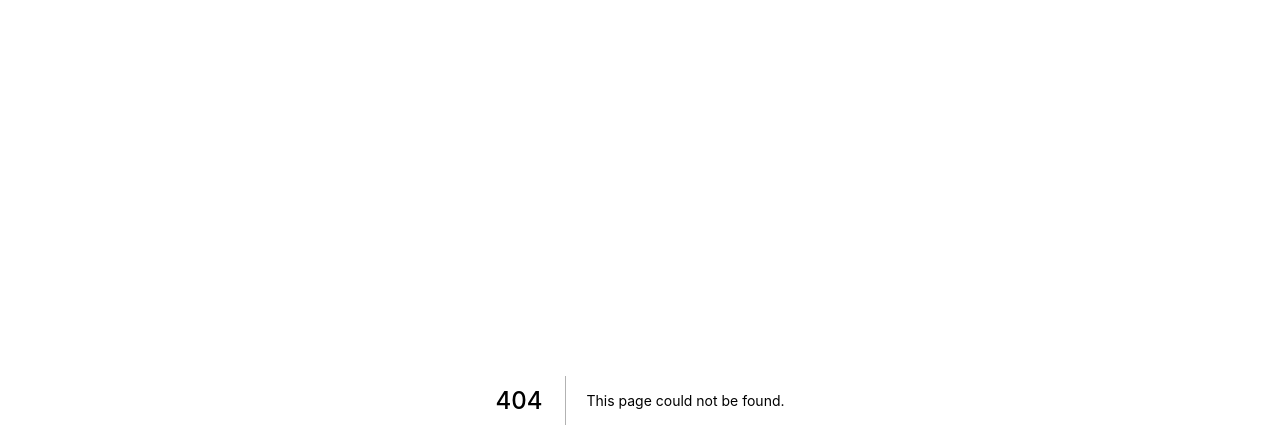
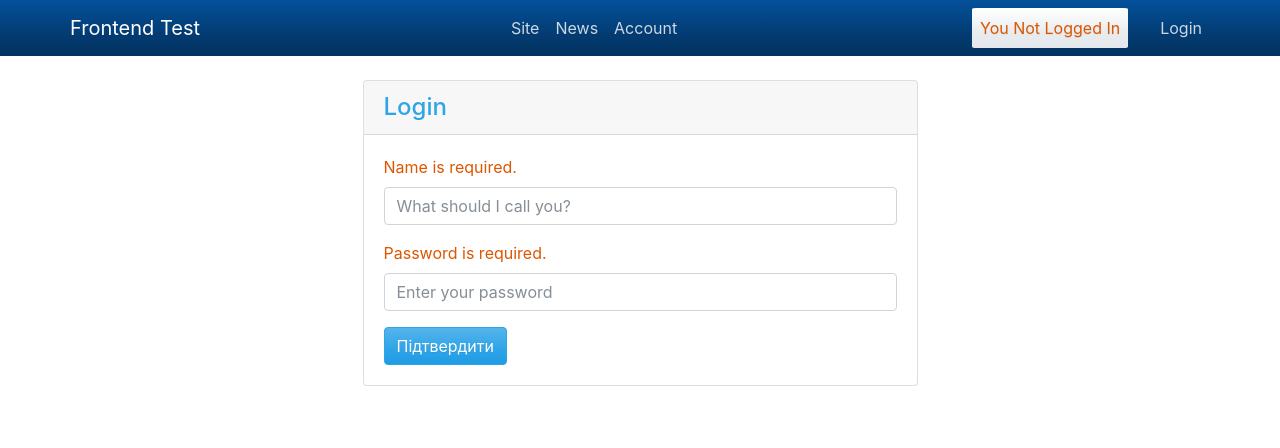
Before and after one commit to uahachik/next-test, a Next.js app: page /login in a window 1280 px wide. Before the commit this address had no page. Shown: the top 448 px of the page. Built offline with nearby package versions, Linux system fonts and the light colour scheme; no server answers.

Commit message:
initial commit

```diff
--- /dev/null
+++ b/components/alert.js
@@ -0,0 +1,6 @@
+export const Alert = () => (
+  <div className="bg-danger text-white text-center py-2 mb-4">
+    {/* Sorry, these are the wrong credentials. Try again. */}
+    The data is entered incorrectly.
+  </div>
+);
--- /dev/null
+++ b/components/layout.js
@@ -0,0 +1,37 @@
+import { useState, useMemo, useContext } from 'react';
+import Head from 'next/head';
+import Nav from './nav';
+// import AuthContext from '../components/AuthContext';
+
+const Layout = props => {
+  // const { darkMode, setDarkMode } = useContext(AuthContext);
+
+  // const [isLogin, setIsLogin] = useState(false);
+
+  // const value = useMemo(() => ({ isLogin, setIsLogin }), [isLogin, setIsLogin]);
+
+  return (
+    // <AuthContext.Provider value={value}>
+    // <AuthContext.Provider value="string">
+    <div>
+      <Head>
+        <title>Frontend Test</title>
+        <meta
+          name="viewport"
+          content="initial-scale=1.0, width=device-width"
+          key="viewport"
+        />
+        <link
+          rel="stylesheet"
+          href="https://bootswatch.com/4/cerulean/bootstrap.min.css"
+        />
+      </Head>
+      {/* <Nav value="string" /> */}
+      <Nav />
+      <div className="container">{props.children}</div>
+    </div>
+    // </AuthContext.Provider>
+  );
+};
+
+export default Layout;
--- a/components/nav.js
+++ b/components/nav.js
@@ -1,56 +1,73 @@
-import React from 'react'
-import Link from 'next/link'
+import { useContext } from 'react';
+import Link from 'next/link';
 
-const links = [
-  { href: 'https://zeit.co/now', label: 'ZEIT' },
-  { href: 'https://github.com/zeit/next.js', label: 'GitHub' },
-].map(link => {
-  link.key = `nav-link-${link.href}-${link.label}`
-  return link
-})
+import AuthContext from '../context/AuthContext';
 
-const Nav = () => (
-  <nav>
-    <ul>
-      <li>
-        <Link href="/">
-          <a>Home</a>
-        </Link>
-      </li>
-      {links.map(({ key, href, label }) => (
-        <li key={key}>
-          <a href={href}>{label}</a>
-        </li>
-      ))}
-    </ul>
+const Nav = () => {
+  const { isAuth, logOut } = useContext(AuthContext);
 
-    <style jsx>{`
-      :global(body) {
-        margin: 0;
-        font-family: -apple-system, BlinkMacSystemFont, Avenir Next, Avenir,
-          Helvetica, sans-serif;
-      }
-      nav {
-        text-align: center;
-      }
-      ul {
-        display: flex;
-        justify-content: space-between;
-      }
-      nav > ul {
-        padding: 4px 16px;
-      }
-      li {
-        display: flex;
-        padding: 6px 8px;
-      }
-      a {
-        color: #067df7;
-        text-decoration: none;
-        font-size: 13px;
-      }
-    `}</style>
-  </nav>
-)
+  return (
+    <nav className="navbar navbar-expand navbar-dark bg-dark mb-4">
+      <div className="container">
+        <a className="navbar-brand" href="#">
+          Frontend Test
+        </a>
+        <div className="collapse navbar-collapse">
+          <ul className="navbar-nav ml-auto mr-auto">
+            <li className="nav-item">
+              <Link href="/">
+                <a className="nav-link">Site</a>
+              </Link>
+            </li>
+            <li className="nav-item">
+              <Link href="/news">
+                <a className="nav-link">News</a>
+              </Link>
+            </li>
+            <li className="nav-item">
+              <Link href="/profile">
+                <a className="nav-link">Account</a>
+              </Link>
+            </li>
+          </ul>
+          <ul className="navbar-nav">
+            <li className="mr-4">
+              {isAuth ? (
+                <span
+                  className="nav-link bg-success text-white px-2"
+                  style={{ borderRadius: '3%' }}
+                >
+                  Hello, React Dev!
+                </span>
+              ) : (
+                <span
+                  className="nav-link bg-light text-warning"
+                  style={{ borderRadius: '3%' }}
+                >
+                  You Not Logged In
+                </span>
+              )}
+            </li>
+            <li className="nav-item">
+              {isAuth ? (
+                <Link href="#">
+                  <a className="nav-link">
+                    <span onClick={() => logOut()}>Logout</span>
+                  </a>
+                </Link>
+              ) : (
+                <Link href="/login">
+                  <a className="nav-link">
+                    {isAuth ? <span>Logout</span> : <span>Login</span>}
+                  </a>
+                </Link>
+              )}
+            </li>
+          </ul>
+        </div>
+      </div>
+    </nav>
+  );
+};
 
-export default Nav
+export default Nav;
--- /dev/null
+++ b/context/AuthContext.js
@@ -0,0 +1,5 @@
+import { createContext } from 'react';
+
+const AuthContext = createContext(null);
+
+export default AuthContext;
--- a/package.json
+++ b/package.json
@@ -8,6 +8,8 @@
     "start": "next start"
   },
   "dependencies": {
+    "isomorphic-unfetch": "^3.0.0",
+    "memoize-one": "^5.1.1",
     "next": "9.1.5",
     "react": "16.12.0",
     "react-dom": "16.12.0"
--- /dev/null
+++ b/pages/_app.js
@@ -0,0 +1,46 @@
+import React from 'react';
+import App from 'next/app';
+import memoize from 'memoize-one';
+
+import AuthContext from '../context/AuthContext';
+
+export default class MyApp extends App {
+  state = {
+    isAuth: false
+  };
+
+  componentDidMount = () => {
+    const isAuth = localStorage.getItem('isAuth');
+    if (isAuth) {
+      this.setState({ isAuth: true });
+    }
+  };
+
+  logIn = async userName => {
+    localStorage.setItem('isAuth', userName);
+    this.setState({ isAuth: true });
+  };
+
+  logOut = async () => {
+    localStorage.removeItem('isAuth');
+    this.setState({ isAuth: false });
+  };
+
+  render() {
+    const { Component, pageProps } = this.props;
+    const logIn = memoize(this.logIn);
+    const logOut = memoize(this.logOut);
+
+    return (
+      <AuthContext.Provider
+        value={{
+          isAuth: this.state.isAuth,
+          logIn,
+          logOut
+        }}
+      >
+        <Component {...pageProps} />
+      </AuthContext.Provider>
+    );
+  }
+}
--- /dev/null
+++ b/pages/login.js
@@ -0,0 +1,90 @@
+import { useState, useContext } from 'react';
+import Router from 'next/router';
+
+import Layout from '../components/layout';
+import { Alert } from '../components/alert';
+import { credentials } from '../config/credentials';
+import AuthContext from '../context/AuthContext';
+
+const Login = () => {
+  const { logIn } = useContext(AuthContext);
+
+  const [userName, setUserName] = useState('');
+  const [userPassword, setUserPassword] = useState('');
+  const [badCredentials, setBadCredentials] = useState(false);
+
+  const onSubmit = async e => {
+    e.preventDefault();
+    const { username, password } = await credentials();
+
+    if (username === userName && password === userPassword) {
+      logIn(userName);
+      return Router.push('/profile');
+    } else {
+      setBadCredentials(true);
+
+      setTimeout(() => {
+        setBadCredentials(false);
+      }, 3000);
+    }
+  };
+
+  return (
+    <Layout>
+      {badCredentials && <Alert />}
+      <div className="card m-auto mb-3 w-50">
+        <h4 className="card-header">Login</h4>
+        <div className="card-body">
+          <form className="form" onSubmit={onSubmit}>
+            <div className="form-group w-100">
+              {userName.length === 0 ? (
+                <label htmlFor="userName" className="text-warning">
+                  Name is required.
+                </label>
+              ) : (
+                <label htmlFor="userName">Name</label>
+              )}
+              <input
+                type="text"
+                name="userName"
+                placeholder="What should I call you?"
+                value={userName}
+                onChange={e => setUserName(e.target.value)}
+                className="form-control"
+                required
+              />
+            </div>
+            <div>
+              {userPassword.length === 0 ? (
+                <label htmlFor="userName" className="text-warning">
+                  Password is required.
+                </label>
+              ) : (
+                <label htmlFor="userName">Password</label>
+              )}
+              <input
+                type="password"
+                name="password"
+                placeholder="Enter your password"
+                value={userPassword}
+                onChange={e => setUserPassword(e.target.value)}
+                className="form-control"
+                required
+              />
+            </div>
+
+            <div>
+              <input
+                type="submit"
+                value="Підтвердити"
+                className="btn btn-primary mt-3"
+              />
+            </div>
+          </form>
+        </div>
+      </div>
+    </Layout>
+  );
+};
+
+export default Login;
```
Also changed, not shown: pages/index.js (+13 -85 lines), pages/news.js (added, +29 -0 lines), pages/profile.js (added, +45 -0 lines), 2 other files (tests, documents, lock files or other folders).
